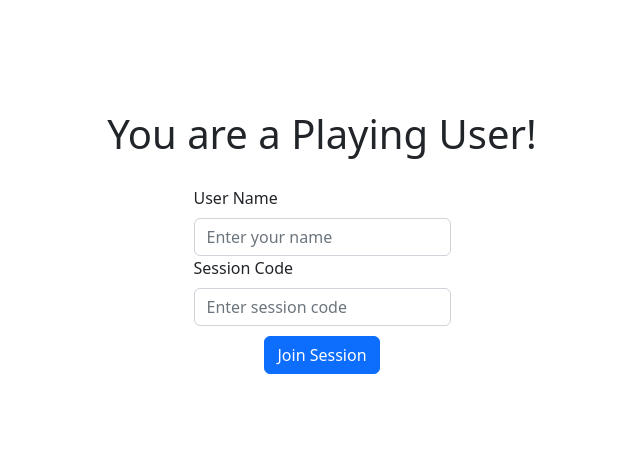
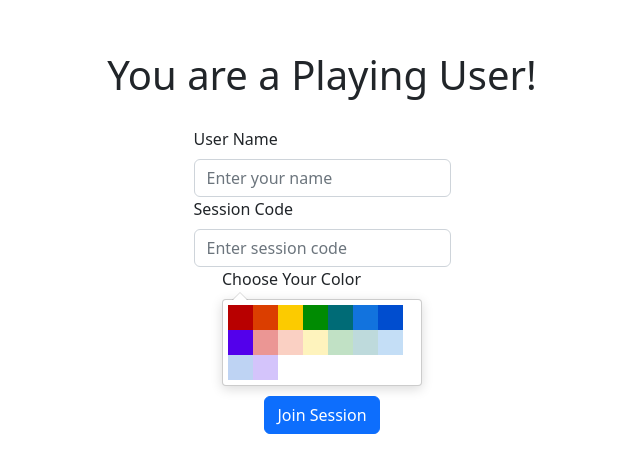
Before and after one commit to Cioscos/dnd-map-fe, a React (Create React App) app: page /playing-user in a window 1280 px wide. Shown: the part 158-630 px from the top of the page, without its empty margins (318-958 px from the left). Built offline with nearby package versions, Linux system fonts and the light colour scheme.

Commit message:
Add color picker and localStorage user info saving

```diff
--- a/package.json
+++ b/package.json
@@ -13,6 +13,7 @@
     "web-vitals": "^2.1.4",
     "react-bootstrap": "^2.7.4",
     "react-hexgrid": "^2.0.1",
+    "react-color": "^2.19.3",
     "bootstrap": "^5.2.3"
   },
   "scripts": {
--- a/src/component/playing_user/PlayingUser.js
+++ b/src/component/playing_user/PlayingUser.js
@@ -1,15 +1,21 @@
 import React, {useState} from 'react';
 import {useHistory} from 'react-router-dom';
 import {Button, Form} from 'react-bootstrap';
+import {GithubPicker} from 'react-color';
 import './css/PlayingUser.css'
 
 function PlayingUser() {
     const [userName, setUserName] = useState('');
     const [sessionCode, setSessionCode] = useState('');
     const [errorMessage, setErrorMessage] = useState('');
+    const [color, setColor] = useState('#000000');
     const history = useHistory();
 
-    const handleFormSubmit = (event) => {
+    const handleColorChange = (color) => {
+        setColor(color.hex);
+    };
+
+    const handleFormSubmit = async (event) => {
         event.preventDefault();
 
         // Check if user name is empty
@@ -24,8 +30,23 @@ function PlayingUser() {
             return;
         }
 
-        // Here you would send the user's name and session code to the backend...
-        history.push('/map');
+        // Here you would send the user's name, session code and color to the backend...
+        try {
+            // Simulate a call to the backend...
+            const response = await new Promise((resolve, reject) => {
+                setTimeout(() => {
+                    const success = Math.random() > 0.5; // 50% chance of success
+                    success ? resolve({success}) : reject({message: 'Session code or username already in use.'});
+                }, 1000);
+            });
+
+            if (response.success) {
+                localStorage.setItem('user', JSON.stringify({userName, sessionCode, color}));
+                history.push('/map');
+            }
+        } catch (err) {
+            setErrorMessage(err.message);
+        }
     };
 
     return (
@@ -51,6 +72,10 @@ function PlayingUser() {
                         placeholder="Enter session code"
                     />
                 </Form.Group>
+                <Form.Group>
+                    <Form.Label>Choose Your Color</Form.Label>
+                    <GithubPicker color={color} onChangeComplete={handleColorChange}/>
+                </Form.Group>
                 <Button variant="primary" type="submit">
                     Join Session
                 </Button>
```
Also changed, not shown: 1 other file (tests, documents, lock files or other folders).
